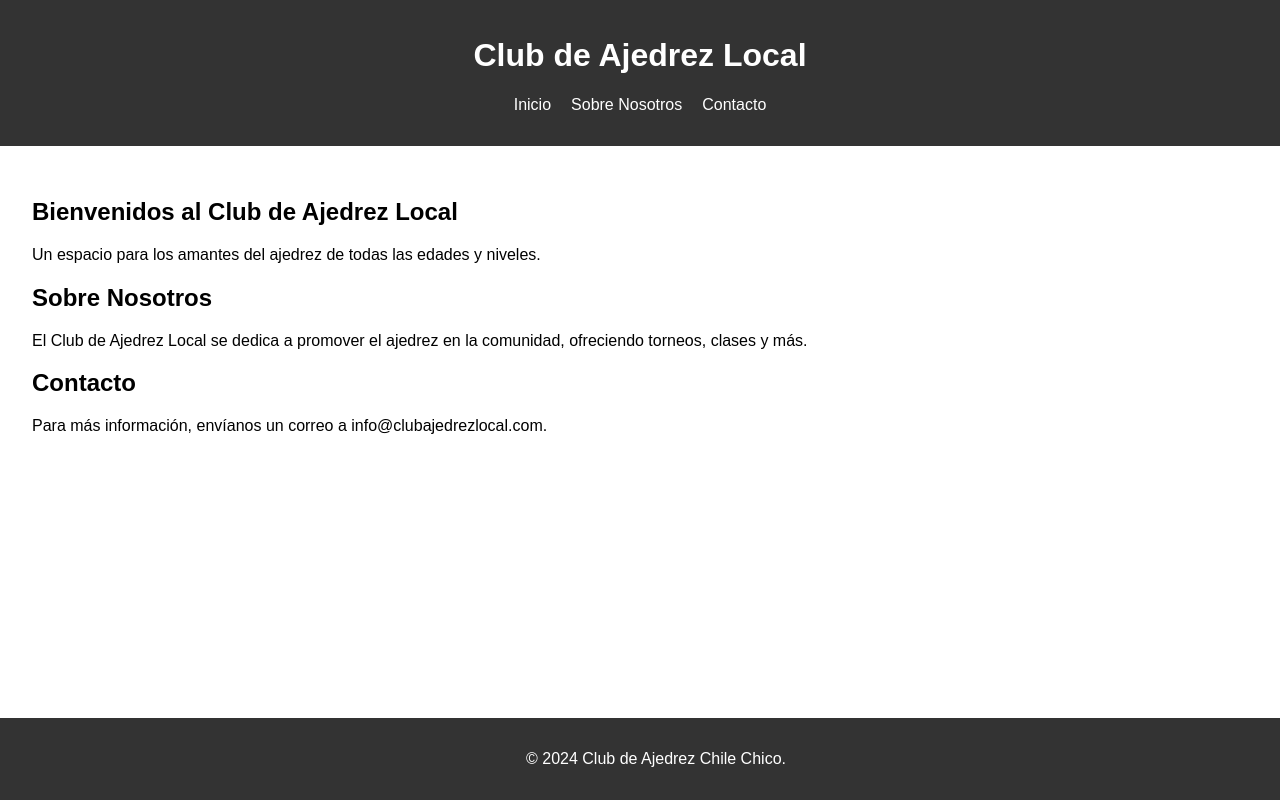
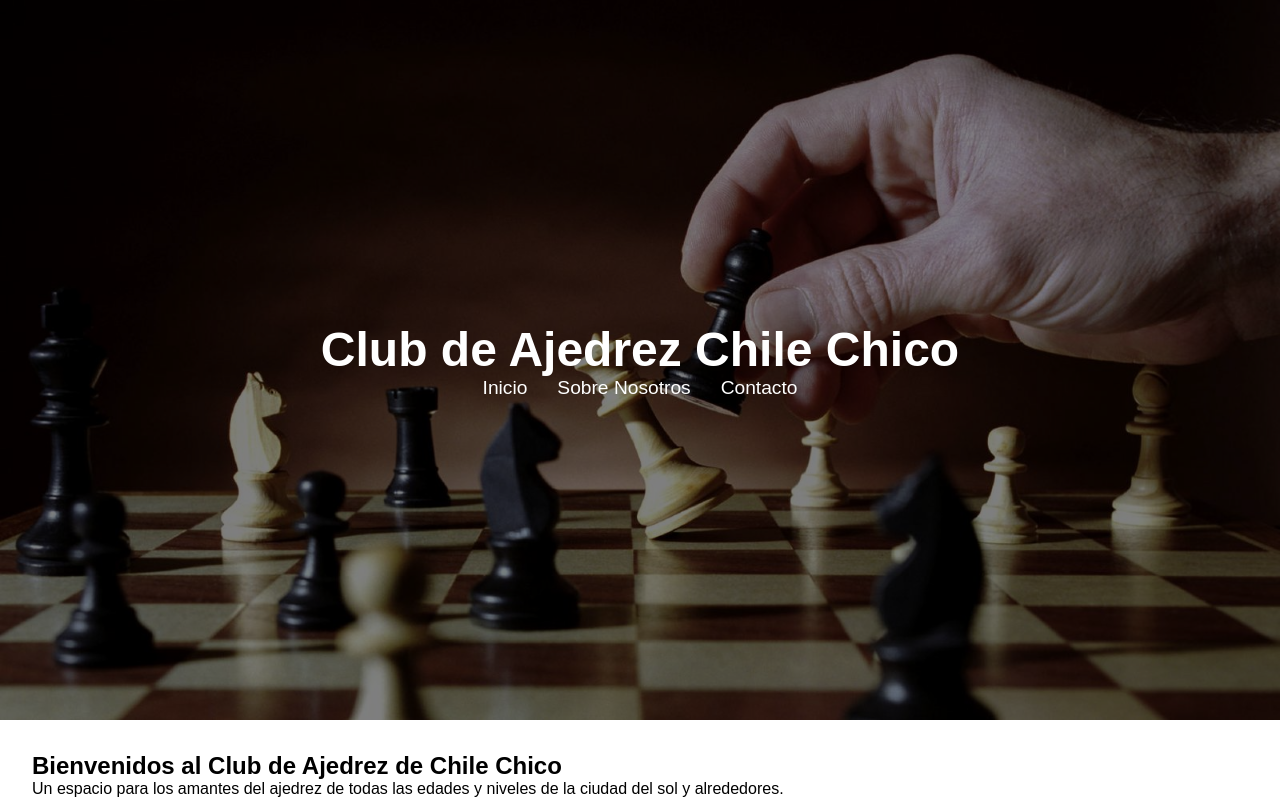
Before and after one commit to nearuser/sitiochess, a React (Create React App) app: page / in a window 1280 px wide. Shown: the top 800 px of the page. Built offline with nearby package versions, Linux system fonts and the light colour scheme.

Commit message:
ADD estilos y primeras vistas

```diff
--- a/package.json
+++ b/package.json
@@ -8,6 +8,7 @@
     "@testing-library/user-event": "^13.5.0",
     "react": "^18.3.1",
     "react-dom": "^18.3.1",
+    "react-router-dom": "^6.23.1",
     "react-scripts": "5.0.1",
     "web-vitals": "^2.1.4"
   },
--- a/src/App.css
+++ b/src/App.css
@@ -8,7 +8,7 @@ body {
 header {
   background-color: #333;
   color: white;
-  padding: 1em;
+  /* padding: 0em; */
   text-align: center;
 }
 
@@ -36,7 +36,7 @@ footer {
   color: white;
   text-align: center;
   padding: 1em;
-  position: fixed;
+  position: static;
   width: 100%;
   bottom: 0;
 }
--- a/src/paginas/body.js
+++ b/src/paginas/body.js
@@ -5,8 +5,8 @@ function Body() {
   return (
     <main>
       <section id="inicio">
-        <h2>Bienvenidos al Club de Ajedrez Local</h2>
-        <p>Un espacio para los amantes del ajedrez de todas las edades y niveles.</p>
+        <h2>Bienvenidos al Club de Ajedrez de Chile Chico</h2>
+        <p>Un espacio para los amantes del ajedrez de todas las edades y niveles de la ciudad del sol y alrededores.</p>
       </section>
       <section id="sobre-nosotros">
         <h2>Sobre Nosotros</h2>
--- /dev/null
+++ b/src/paginas/header.css
@@ -0,0 +1,72 @@
+/* Reset CSS */
+* {
+    margin: 0;
+    padding: 0;
+    box-sizing: border-box;
+  }
+
+  /* src/components/Header.css */
+  .hero {
+    position: relative;
+    text-align: center;
+    color: white;
+    width: 100%;
+    overflow: hidden;
+  }
+
+  .hero-image {
+    position: relative;
+  }
+
+  .hero-image img {
+    width: 100%;
+    height: auto;
+    display: block;
+    object-fit: cover;
+  }
+
+  .hero-image .overlay {
+    position: absolute;
+    top: 0;
+    left: 0;
+    width: 100%;
+    height: 100%;
+    background: rgba(0, 0, 0, 0.5); /* Degradado oscuro */
+  }
+
+  .hero-content {
+    position: absolute;
+    top: 50%;
+    left: 50%;
+    transform: translate(-50%, -50%);
+    width: 100%;
+    padding: 0 20px; /* Para un poco de margen interno en el contenido */
+  }
+
+  .hero-content h1 {
+    font-size: 3em;
+    margin: 0;
+  }
+
+  .hero-content nav ul {
+    list-style: none;
+    padding: 0;
+    display: flex;
+    justify-content: center;
+  }
+
+  .hero-content nav ul li {
+    margin: 0 15px;
+  }
+
+  .hero-content nav ul li a {
+    color: white;
+    text-decoration: none;
+    font-size: 1.2em;
+    transition: color 0.3s;
+  }
+
+  .hero-content nav ul li a:hover {
+    color: #ff0; /* Color de hover */
+    text-decoration: underline;
+  }
--- a/src/paginas/header.js
+++ b/src/paginas/header.js
@@ -1,10 +1,17 @@
 // src/components/Header.js
 import React from 'react';
+import './header.css'; // Asegúrate de crear este archivo para los estilos
+import banner from '../recursos/imagenes/banner.jpg'
 
 function Header() {
   return (
-    <header>
-      <h1>Club de Ajedrez Local</h1>
+    <header className="hero">
+      <div className="hero-image">
+        <img src={banner} alt="Banner" />
+        <div className="overlay"></div>
+      </div>
+      <div className="hero-content">
+        <h1>Club de Ajedrez Chile Chico</h1>
         <nav>
           <ul>
             <li><a href="#inicio">Inicio</a></li>
@@ -12,6 +19,7 @@ function Header() {
             <li><a href="#contacto">Contacto</a></li>
           </ul>
         </nav>
+      </div>
     </header>
   );
 }
```
Also changed, not shown: src/componentes/contacto.js (added, +15 -0 lines), src/recursos/imagenes/banner.jpg (added), 1 other file (tests, documents, lock files or other folders). Lines whose indentation alone changed are shown as unchanged.
